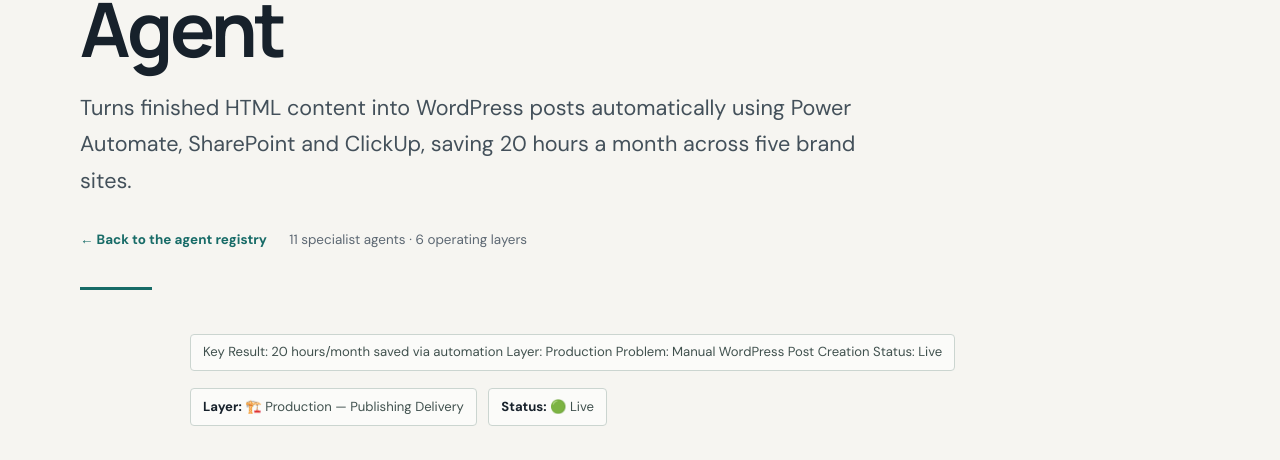
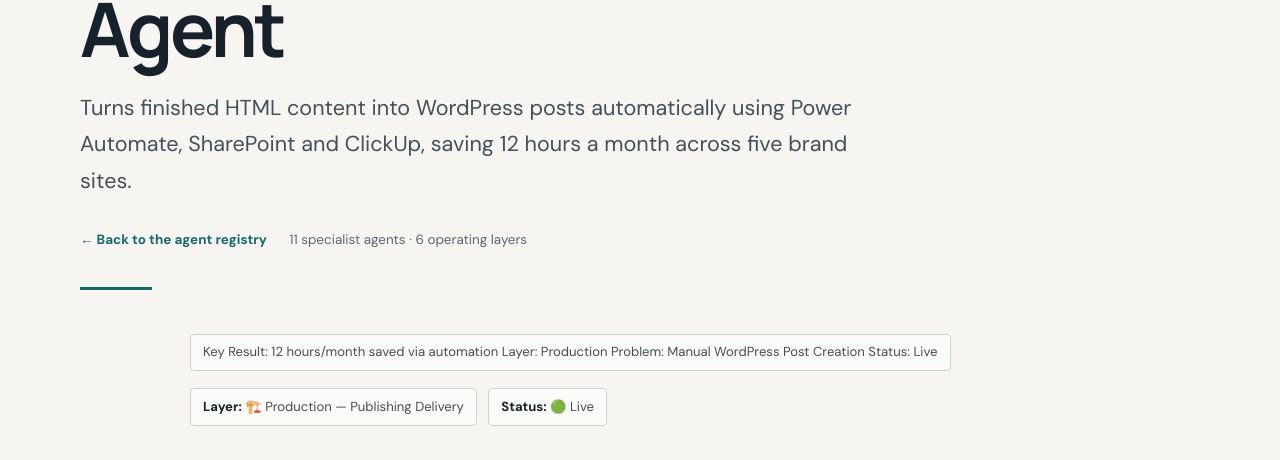
Before and after one commit to georgefwmurray/Marketing-Operations-Control-Centre, a Jekyll site: the page built from Agents/WordPress Post Creation Agent/WordPress-Post-Creation-Agent.md, in a window 1280 px wide and 900 px high. Shown: the part 307-767 px from the top of the window. Built offline with Jekyll 4.4.1, drawn with Linux system fonts in a browser that asks for light colours; some of the changed text lies outside the part shown.

Commit message:
Align agent capacity savings to £25 per hour

```diff
--- a/Agents/WordPress Post Creation Agent/WordPress-Post-Creation-Agent.md
+++ b/Agents/WordPress Post Creation Agent/WordPress-Post-Creation-Agent.md
@@ -1,11 +1,11 @@
 ---
-title: "WordPress Post Creation Agent: 20 Hours a Month Saved"
-description: "Turns finished HTML content into WordPress posts automatically using Power Automate, SharePoint and ClickUp, saving 20 hours a month across five brand sites."
+title: "WordPress Post Creation Agent: 12 Hours a Month Saved"
+description: "Turns finished HTML content into WordPress posts automatically using Power Automate, SharePoint and ClickUp, saving 12 hours a month across five brand sites."
 ---
 
 # WordPress Post Creation Agent
 
-Key Result: 20 hours/month saved via automation
+Key Result: 12 hours/month saved via automation
 Layer: Production
 Problem: Manual WordPress Post Creation
 Status: Live
@@ -41,12 +41,12 @@ The WordPress Post Creation Agent takes HTML output (including content produced
 - Removed manual WordPress post creation from the content pipeline
 - Automated brand/site identification, reducing risk of publishing to the wrong website
 - Retained a human review and publish step via a ClickUp ticket to the Web team
-- Saved approximately **20 hours per month**
+- Saved approximately **12 hours per month**
 - Completes the automated pipeline from brief through to publish-ready WordPress post
 
 ### Cost Savings
 
-- **Time reclaimed:** 20 hrs/month = **£24,000/year**
+- **Time reclaimed:** 12 hrs/month = £300/month = **£3,600/year** at the MOCC's illustrative £25/hour rate
 - **Secondary benefit:** Developers freed from routine posting work; can focus on feature development
 
 ## Version History
```
